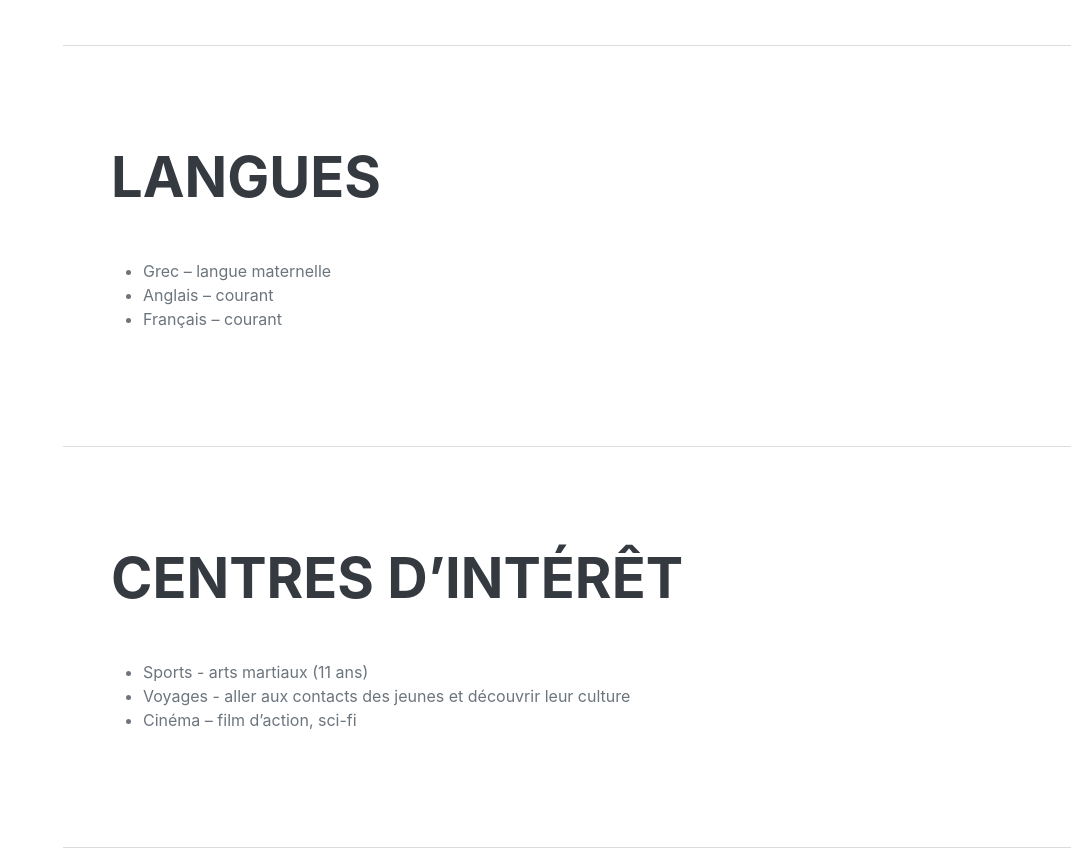
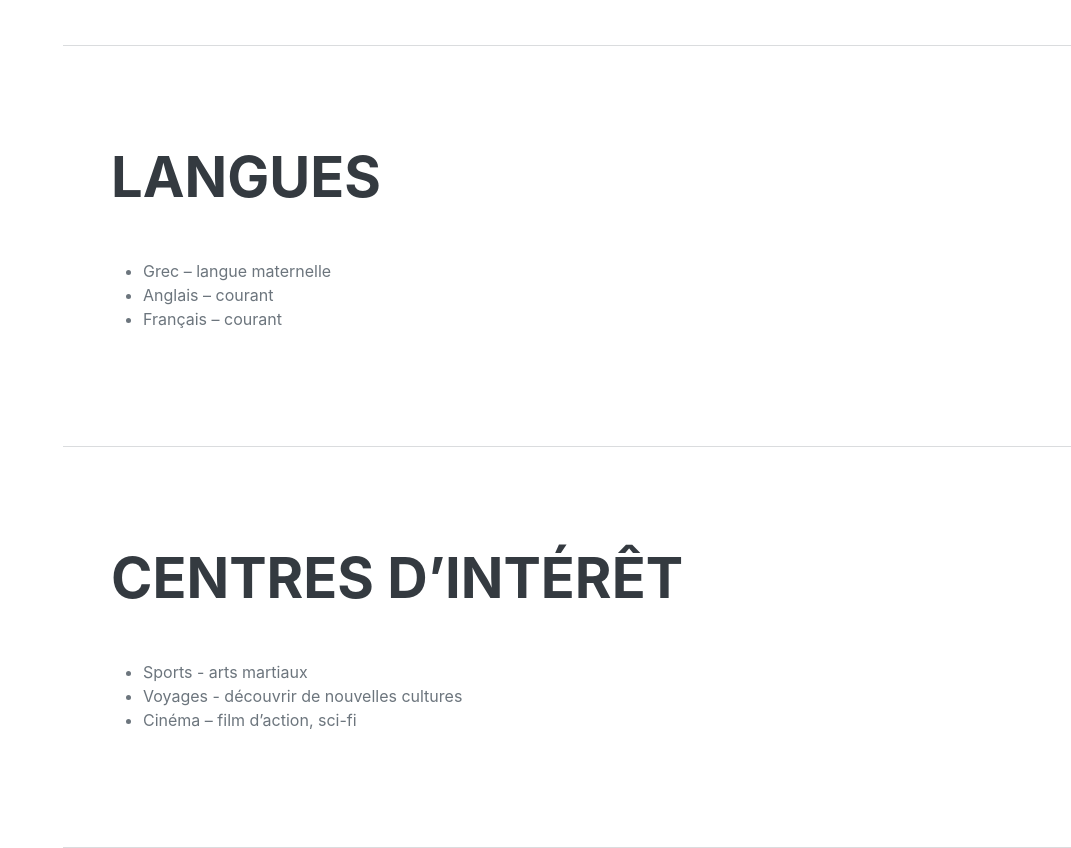
Before and after one commit to SanidaAn/Bootstrap_template_CV, a plain HTML site: page index.html in a window 1280 px wide. Shown: the part 2585-3433 px from the top of the page, without its empty margins (209-1280 px from the left). Drawn offline with nearby package versions, Linux system fonts and the light colour scheme; a web font is replaced by a local one.

Commit message:
Update index.html

```diff
--- a/index.html
+++ b/index.html
@@ -211,8 +211,8 @@
                 <div class="resume-section-content">
                     <h2 class="mb-5">Centres d’intérêt</h2>
                     <ul class="">
-                        <li>Sports - arts martiaux (11 ans)</li>
-                        <li>Voyages - aller aux contacts des jeunes et découvrir leur culture</li>
+                        <li>Sports - arts martiaux</li>
+                        <li>Voyages - découvrir de nouvelles cultures</li>
                         <li>Cinéma – film d’action, sci-fi</li>
                     </ul>
                 </div>
```
